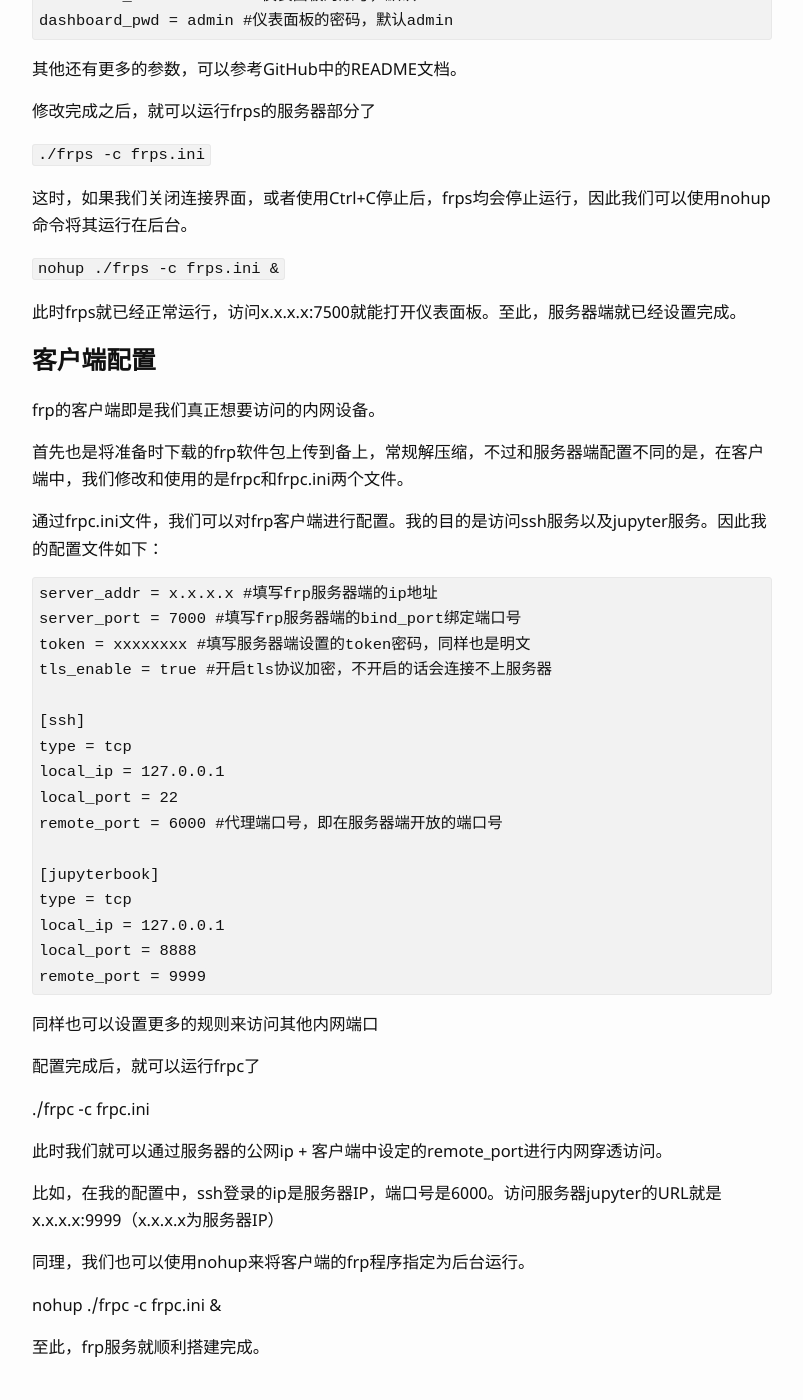
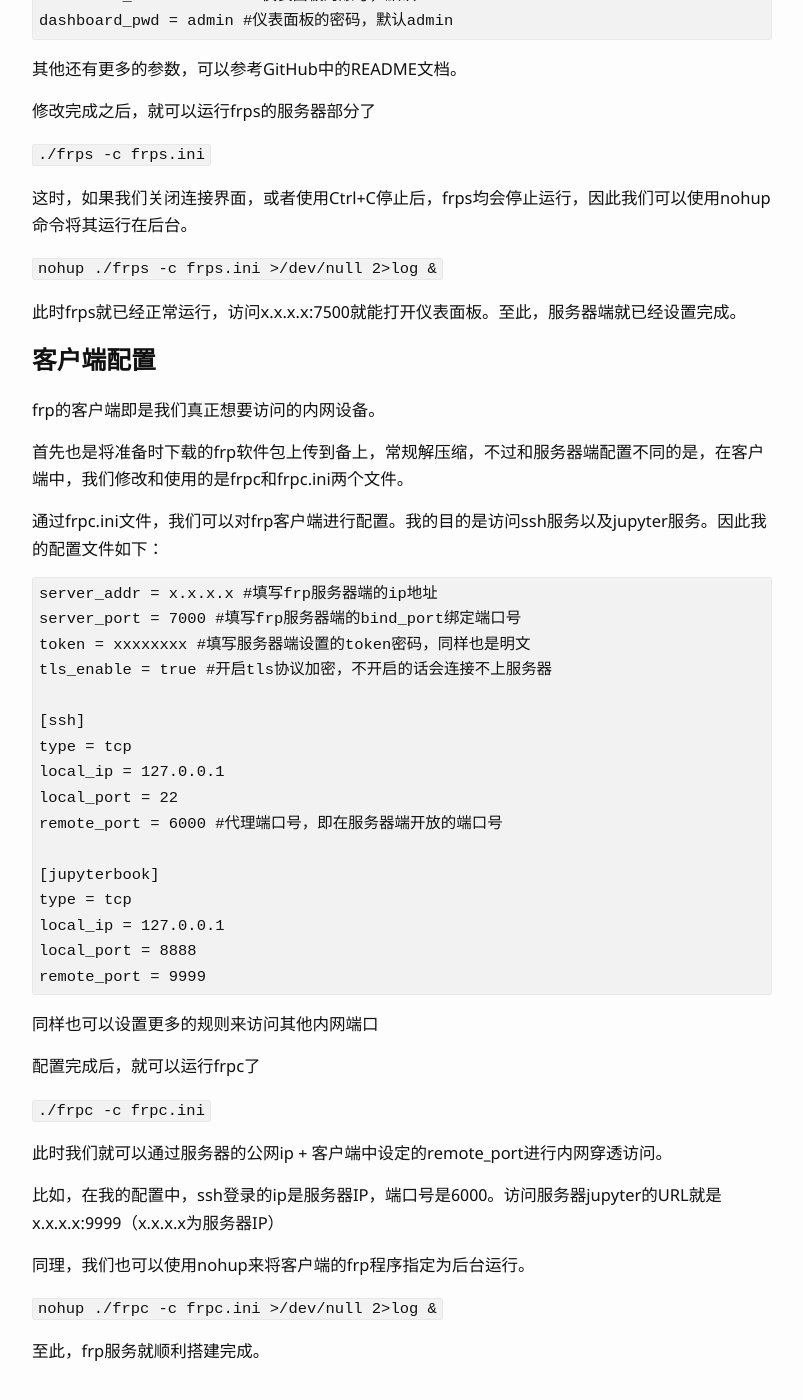
Before and after one commit to ideafang/flog, a Jekyll site: the page built from _posts/2021-7-12-使用frp实现内网穿透.md, in a window 1280 px wide and 1400 px high, scrolled down 1729 px. Shown: the whole window, without its empty margins (238-1041 px from the left). Built offline with Jekyll 4.4.1, drawn with Linux system fonts in a browser that asks for light colours; some web fonts are replaced.

Commit message:
finish frp post

```diff
--- a/_posts/2021-7-12-使用frp实现内网穿透.md
+++ b/_posts/2021-7-12-使用frp实现内网穿透.md
@@ -58,7 +58,7 @@ dashboard_pwd = admin #仪表面板的密码，默认admin
 
 这时，如果我们关闭连接界面，或者使用Ctrl+C停止后，frps均会停止运行，因此我们可以使用nohup命令将其运行在后台。
 
-`nohup ./frps -c frps.ini &`
+`nohup ./frps -c frps.ini >/dev/null 2>log &`
 
 此时frps就已经正常运行，访问x.x.x.x:7500就能打开仪表面板。至此，服务器端就已经设置完成。
 
@@ -91,7 +91,7 @@ remote_port = 9999
 
 配置完成后，就可以运行frpc了
 
-./frpc -c frpc.ini
+`./frpc -c frpc.ini`
 
 此时我们就可以通过服务器的公网ip + 客户端中设定的remote_port进行内网穿透访问。
 
@@ -99,6 +99,6 @@ remote_port = 9999
 
 同理，我们也可以使用nohup来将客户端的frp程序指定为后台运行。
 
-nohup ./frpc -c frpc.ini &
+`nohup ./frpc -c frpc.ini >/dev/null 2>log &`
 
 至此，frp服务就顺利搭建完成。
```
